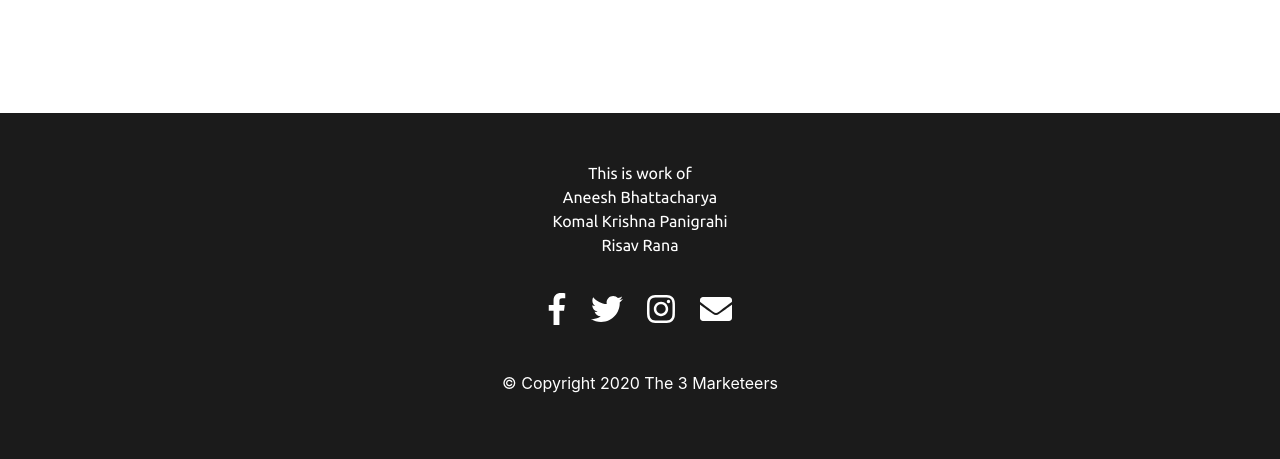
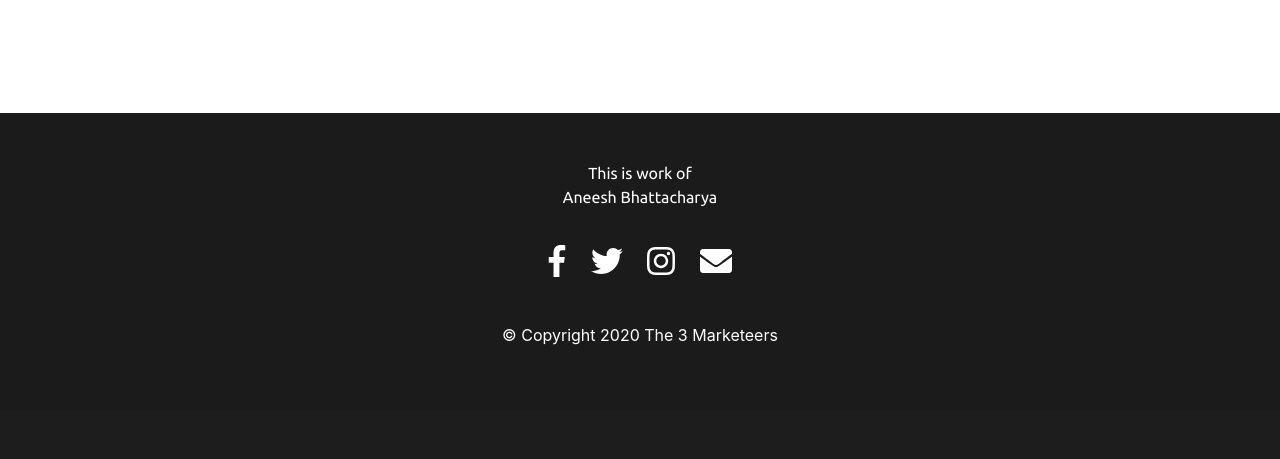
Before and after one commit to aneeshbhattacharya/amex-codestreet-2020, a Django app: page / in a window 1280 px wide. Shown: the part 4126-4585 px from the top of the page. After the commit the page ends 4471 px from the top, so only its background shows below. Run offline with Django 3.2, Linux system fonts and the light colour scheme; some libraries are stand-ins or nearby versions; some web fonts are replaced.

Commit message:
Update index.html

```diff
--- a/templates/index.html
+++ b/templates/index.html
@@ -443,8 +443,7 @@
 
         This is work of <br>
         Aneesh Bhattacharya <br>
-        Komal Krishna Panigrahi <br>
-        Risav Rana
+
 
 
 
```
